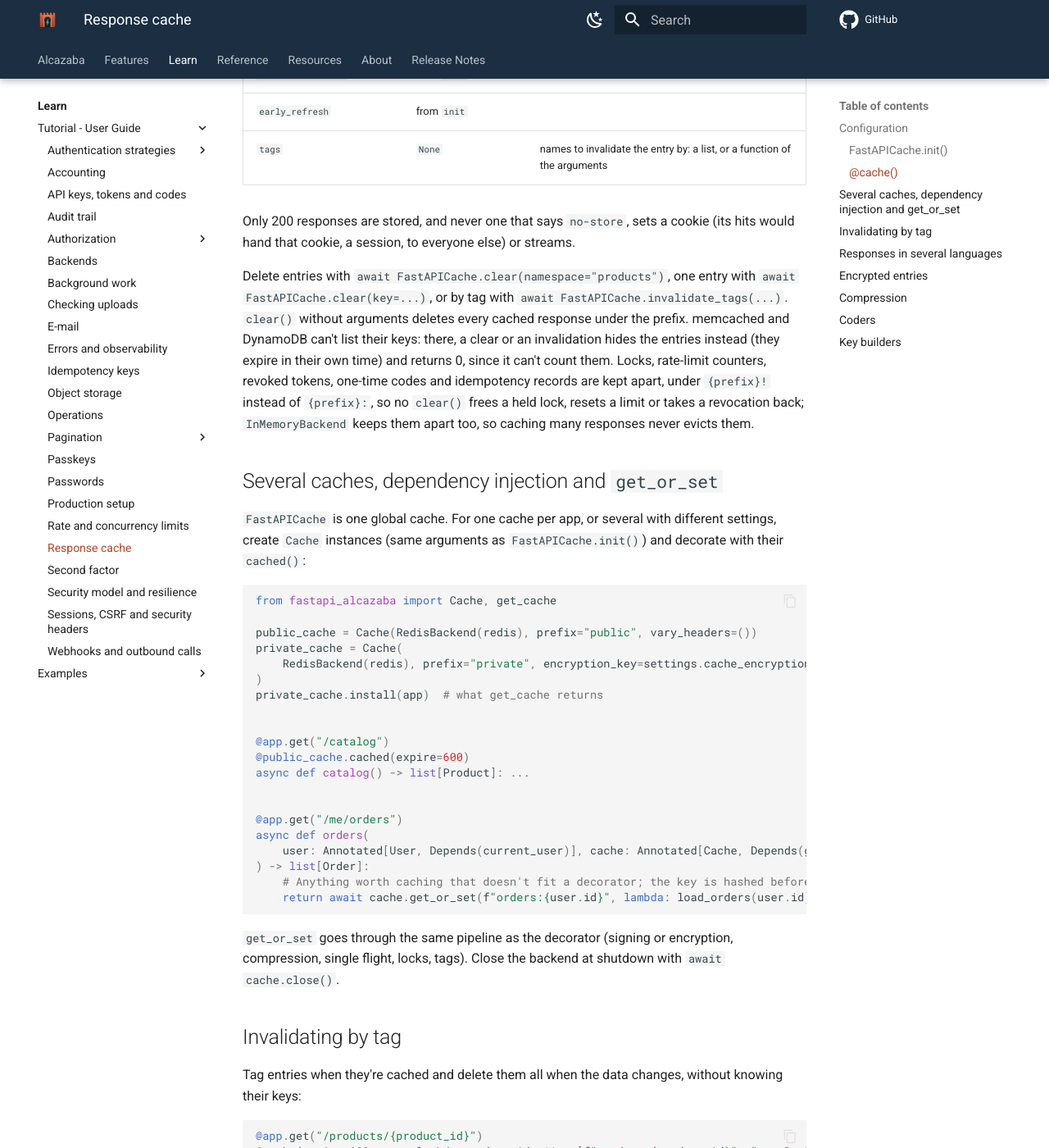
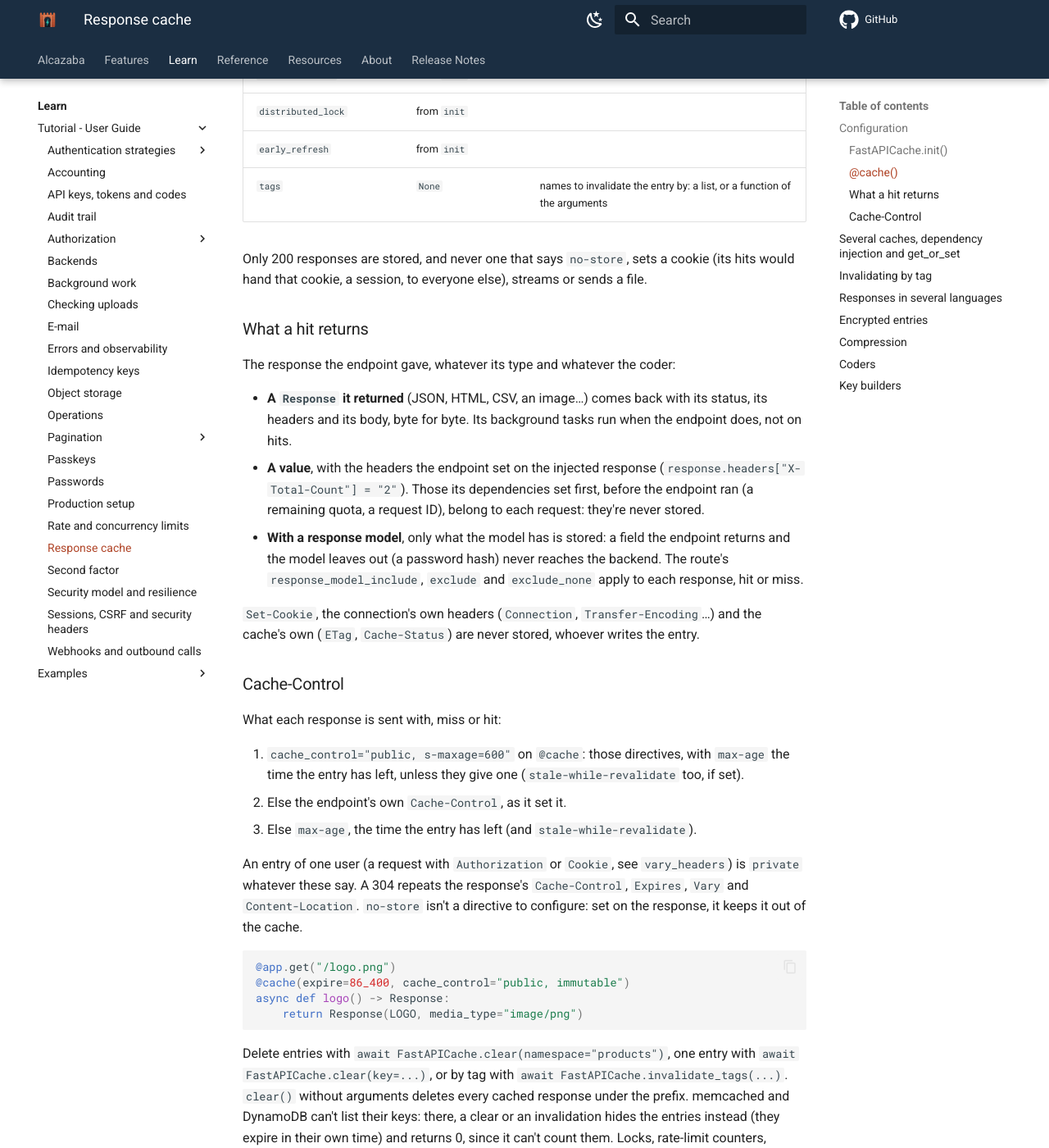
Before and after one commit to nonodev96/fastapi-alcazaba, an MkDocs documentation site: the page built from docs/guide/cache.md, in a window 1280 px wide and 1400 px high, scrolled down 2753 px. Shown: the whole window at 82% size. Built offline with MkDocs 1.6.1 and Material for MkDocs 9.7.7, drawn with Linux system fonts in a browser that asks for light colours; comment, search, counter and statistics services are not loaded; the version menu is left out; some of the changed text lies outside the part shown.

Commit message:
Document and test whole cached responses
The cache guide says what a hit returns and how Cache-Control is chosen; the changelog lists what's added and what changes. Live tests run each kind of entry on every backend; unit tests cover entries of a later format, single flight, the distributed lock and tags.

````diff
--- a/docs/guide/cache.md
+++ b/docs/guide/cache.md
@@ -55,6 +55,7 @@ Call it once, at startup (in the `lifespan`).
 | `vary_headers` | from `init` | `()` for responses that are the same for everybody |
 | `respect_cache_control` | from `init` | |
 | `stale_while_revalidate` | `None` | adds that `Cache-Control` directive |
+| `cache_control` | `None` | the `Cache-Control` directives to send (see [below](#cache-control)) |
 | `single_flight` | from `init` | |
 | `max_value_size` | from `init` | |
 | `distributed_lock` | from `init` | |
@@ -62,7 +63,45 @@ Call it once, at startup (in the `lifespan`).
 | `tags` | `None` | names to invalidate the entry by: a list, or a function of the arguments |
 
 Only 200 responses are stored, and never one that says `no-store`, sets a cookie (its hits
-would hand that cookie, a session, to everyone else) or streams.
+would hand that cookie, a session, to everyone else), streams or sends a file.
+
+### What a hit returns
+
+The response the endpoint gave, whatever its type and whatever the coder:
+
+- **A `Response` it returned** (JSON, HTML, CSV, an image…) comes back with its status, its
+  headers and its body, byte for byte. Its background tasks run when the endpoint does, not on
+  hits.
+- **A value**, with the headers the endpoint set on the injected response
+  (`response.headers["X-Total-Count"] = "2"`). Those its dependencies set first, before the
+  endpoint ran (a remaining quota, a request ID), belong to each request: they're never stored.
+- **With a response model**, only what the model has is stored: a field the endpoint returns and
+  the model leaves out (a password hash) never reaches the backend. The route's
+  `response_model_include`, `exclude` and `exclude_none` apply to each response, hit or miss.
+
+`Set-Cookie`, the connection's own headers (`Connection`, `Transfer-Encoding`…) and the cache's
+own (`ETag`, `Cache-Status`) are never stored, whoever writes the entry.
+
+### Cache-Control
+
+What each response is sent with, miss or hit:
+
+1. `cache_control="public, s-maxage=600"` on `@cache`: those directives, with `max-age` the time
+   the entry has left, unless they give one (`stale-while-revalidate` too, if set).
+2. Else the endpoint's own `Cache-Control`, as it set it.
+3. Else `max-age`, the time the entry has left (and `stale-while-revalidate`).
+
+An entry of one user (a request with `Authorization` or `Cookie`, see `vary_headers`) is
+`private` whatever these say. A 304 repeats the response's `Cache-Control`, `Expires`, `Vary`
+and `Content-Location`. `no-store` isn't a directive to configure: set on the response, it keeps
+it out of the cache.
+
+```python
+@app.get("/logo.png")
+@cache(expire=86_400, cache_control="public, immutable")
+async def logo() -> Response:
+    return Response(LOGO, media_type="image/png")
+```
 
 Delete entries with `await FastAPICache.clear(namespace="products")`, one entry with
 `await FastAPICache.clear(key=...)`, or by tag with `await FastAPICache.invalidate_tags(...)`.
````
Also changed, not shown: CHANGELOG.md (+18 -0 lines), docs/guide/security-model.md (+1 -1 lines), specs/001-cached-response-coder/plan.md (+4 -0 lines), specs/001-cached-response-coder/tasks.md (+9 -4 lines), 2 other files.
